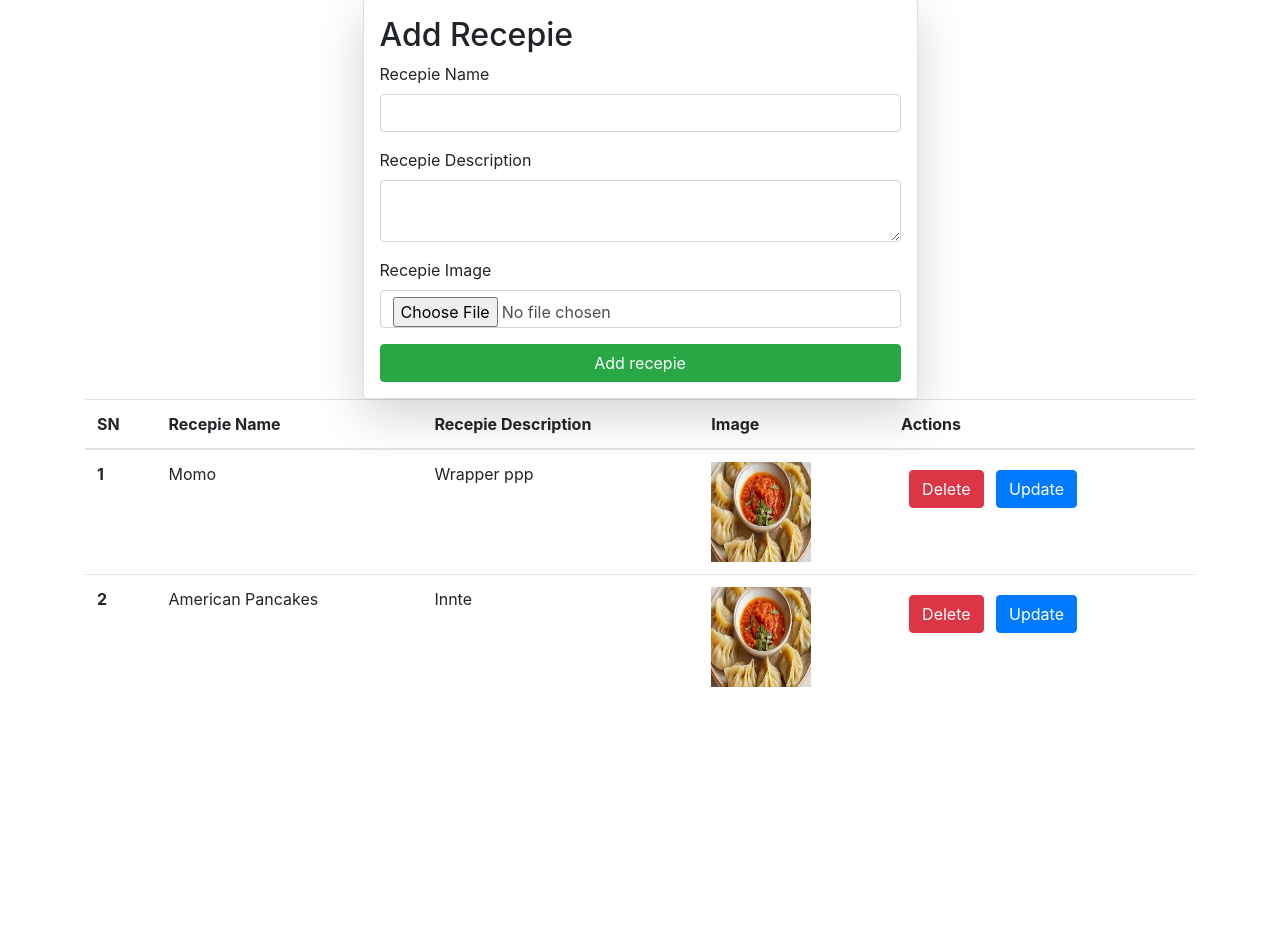
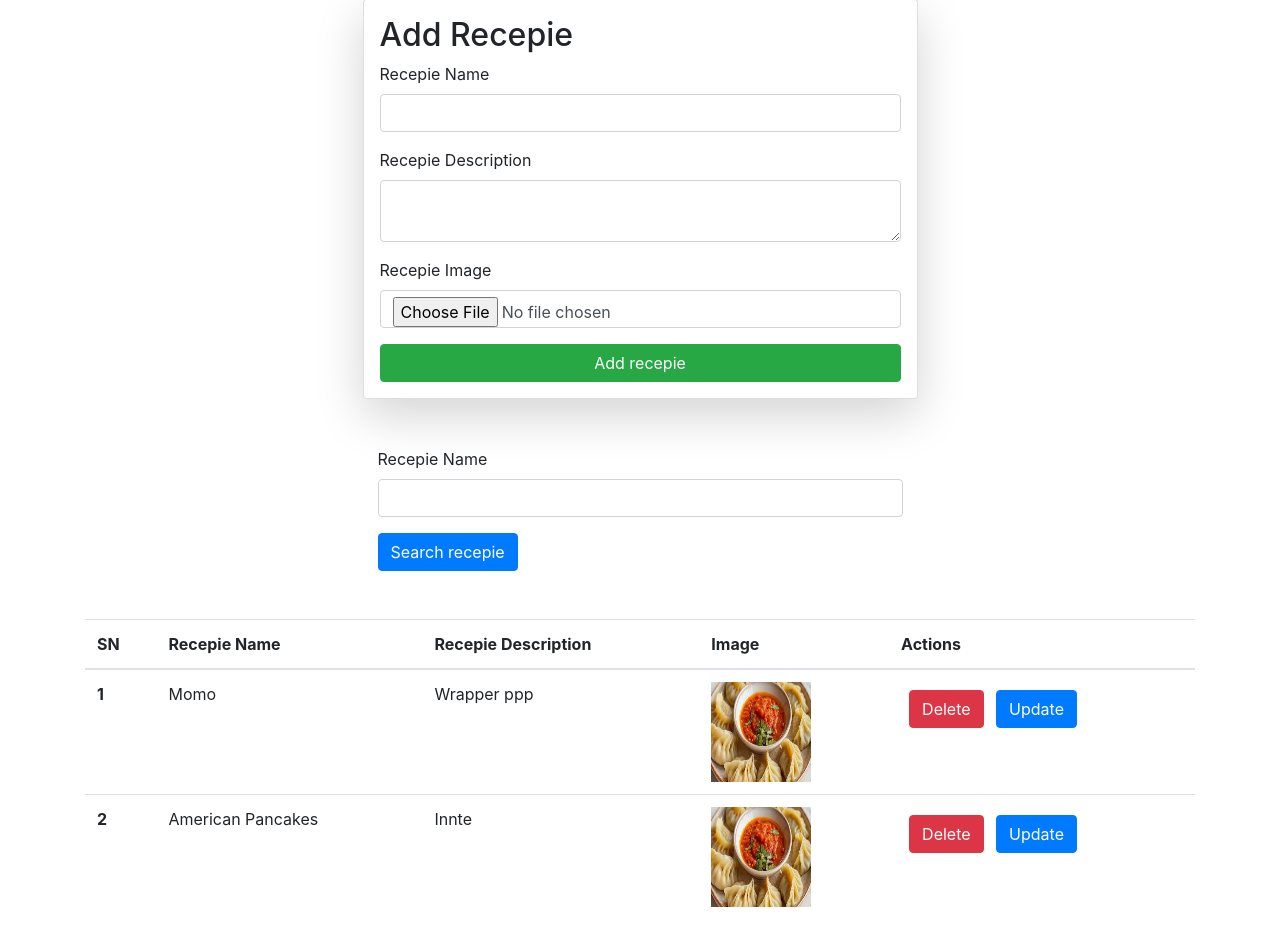
Before and after one commit to BigyanLuitel/Django2.0, a Django app: page /recepies/ in a window 1280 px wide. Shown: the part 49-984 px from the top of the page. Before the commit the page ends 736 px from the top, so only its background shows below. Run offline with Django 5.2, Linux system fonts and the light colour scheme; data comes from the database, SQL or seed files in the repository; both versions use the stored data as it was after the commit.

Commit message:
search button

```diff
--- a/core/veggie/templates/veggie/recepies.html
+++ b/core/veggie/templates/veggie/recepies.html
@@ -18,9 +18,22 @@
                 </div>
                 <button type="submit" class="btn btn-success">Add recepie</button>
                         </form>
+<div class="mt-5">
+  <div class="mx-auto col-6">
+    <form action="">
 
+    <div class="mb-3">
+      <label for="exampleInputPassword1" class="form-label">Recepie Name</label>
+      <input name="Search" value="{{recepie.recepie_name}}"  type="text" class="form-control">
 
-                        <table class="table">
+    </div>
+    <button type="submit" class="btn btn-primary"> Search recepie</button>
+  </form>
+
+  </div>
+</div>
+
+                        <table class="table mt-5">
                           <thead>
                             <tr>
                               <th scope="col">SN</th>
--- a/core/veggie/views.py
+++ b/core/veggie/views.py
@@ -18,6 +18,10 @@ def recepies(request):
 
         return redirect('/recepies/')
     queryset=recipie.objects.all()
+
+    if request.GET.get('Search'):
+        queryset=queryset.filter(recepie_name__icontains=request.GET.get('Search'))
+
     context={
             'pages':'recepies',
             'recepies':queryset
```
Also changed, not shown: core/Media/recepies/download_d0r2GAC.jpg (added), core/db.sqlite3.
